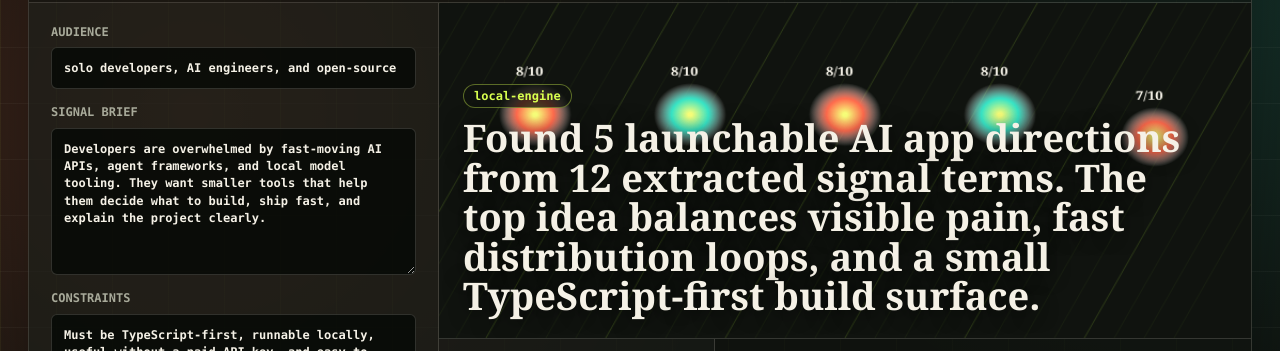
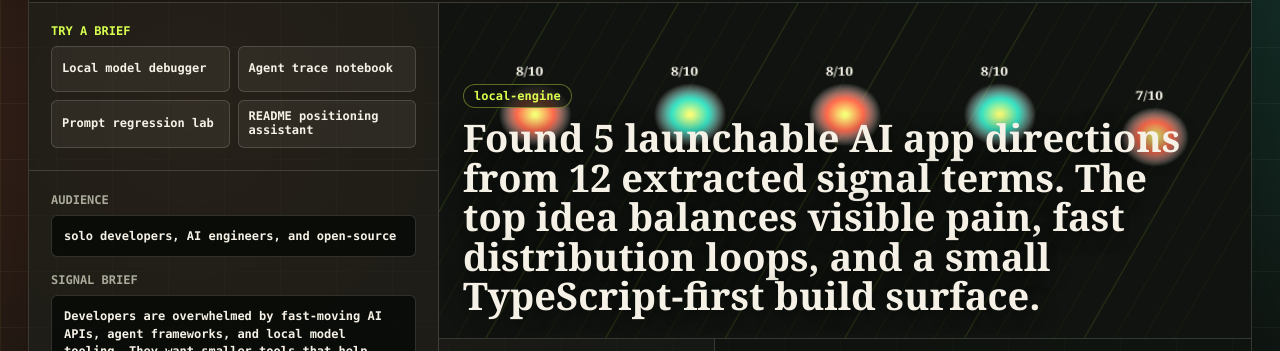
Before and after one commit to dhb118/opentop, a website built with Vite: page index.html in a window 1280 px wide. Shown: the part 177-528 px from the top of the page. Built offline with nearby package versions, Linux system fonts and the light colour scheme.

Commit message:
Improve launch readiness

```diff
--- a/index.html
+++ b/index.html
@@ -7,6 +7,13 @@
       name="description"
       content="OpenTop turns noisy AI market signals into ranked app ideas, launch plans, and open-source positioning."
     />
+    <meta property="og:title" content="OpenTop - AI Opportunity Radar" />
+    <meta
+      property="og:description"
+      content="Turn messy AI trend signals into ranked, GitHub-ready app ideas with local mode, model providers, and launch plans."
+    />
+    <meta property="og:image" content="https://dhb118.github.io/opentop/opentop-social.svg" />
+    <meta name="twitter:card" content="summary_large_image" />
     <title>OpenTop - AI Opportunity Radar</title>
   </head>
   <body>
--- a/src/main.ts
+++ b/src/main.ts
@@ -2,6 +2,7 @@
 import { analyzeOpportunity } from "./aiClient";
 import type { AnalysisResult, OpportunityInput, ProviderSettings } from "./domain";
 import { analyzeLocally } from "./opportunityEngine";
+import { sampleBriefs } from "./sampleBriefs";
 import { loadInput, loadSettings, saveInput, saveSettings } from "./storage";
 
 const appRoot = requireAppRoot();
@@ -32,6 +33,21 @@
 
         <div class="layout">
           <aside class="control-panel">
+            <section class="sample-strip" aria-label="Sample opportunity briefs">
+              <p class="eyebrow">Try a brief</p>
+              <div class="sample-grid">
+                ${sampleBriefs
+                  .map(
+                    (brief) => `
+                      <button class="sample-button" data-sample="${brief.id}" type="button">
+                        ${escapeHtml(brief.title)}
+                      </button>
+                    `
+                  )
+                  .join("")}
+              </div>
+            </section>
+
             <form id="briefForm">
               <label>
                 Audience
@@ -138,6 +154,18 @@
     button.addEventListener("click", () => {
       selectedId = button.dataset.select ?? selectedId;
       render();
+    });
+  });
+
+  document.querySelectorAll<HTMLButtonElement>("[data-sample]").forEach((button) => {
+    button.addEventListener("click", () => {
+      const sample = sampleBriefs.find((brief) => brief.id === button.dataset.sample);
+      if (!sample) {
+        return;
+      }
+      currentInput = sample.input;
+      saveInput(currentInput);
+      void runAnalysis();
     });
   });
 
--- /dev/null
+++ b/src/sampleBriefs.ts
@@ -0,0 +1,66 @@
+import type { OpportunityInput } from "./domain";
+
+export interface SampleBrief {
+  id: string;
+  title: string;
+  input: OpportunityInput;
+}
+
+export const sampleBriefs: SampleBrief[] = [
+  {
+    id: "local-model-debugger",
+    title: "Local model debugger",
+    input: {
+      audience: "developers building with Ollama, llama.cpp, and local model wrappers",
+      signal:
+        "Local AI stacks are powerful but difficult to debug. Developers need a small tool that captures prompt, model, parameters, latency, and output drift.",
+      constraints: "TypeScript, local-first, no cloud account, browser UI, exportable runs",
+      channels: "GitHub, Reddit r/LocalLLaMA, Hacker News, Discord communities",
+      pain: 9,
+      urgency: 8,
+      distribution: 8
+    }
+  },
+  {
+    id: "agent-trace-notebook",
+    title: "Agent trace notebook",
+    input: {
+      audience: "developers building AI agents and workflow automations",
+      signal:
+        "Agent failures are hard to explain because tool calls, intermediate state, retries, and model outputs are scattered across logs.",
+      constraints: "TypeScript, file-based storage, Markdown export, works with any framework",
+      channels: "GitHub, AI engineering newsletters, X/Twitter demos, framework Discords",
+      pain: 8,
+      urgency: 9,
+      distribution: 7
+    }
+  },
+  {
+    id: "prompt-regression-lab",
+    title: "Prompt regression lab",
+    input: {
+      audience: "product engineers shipping LLM features",
+      signal:
+        "Teams change prompts often but lack lightweight regression checks for important user scenarios, tone, refusal behavior, and JSON shape.",
+      constraints: "TypeScript, CLI plus web UI, supports OpenAI-compatible APIs and local mock mode",
+      channels: "GitHub, DevTools communities, Product Hunt, engineering blogs",
+      pain: 8,
+      urgency: 8,
+      distribution: 8
+    }
+  },
+  {
+    id: "readme-positioning-assistant",
+    title: "README positioning assistant",
+    input: {
+      audience: "open-source maintainers launching developer tools",
+      signal:
+        "Useful repositories get ignored when the README fails to explain the wedge, install path, screenshot, and first successful outcome in the first screen.",
+      constraints: "TypeScript, no backend, paste existing README, export patch suggestions",
+      channels: "GitHub, Hacker News, maintainer communities, launch newsletters",
+      pain: 7,
+      urgency: 7,
+      distribution: 9
+    }
+  }
+];
--- a/src/styles.css
+++ b/src/styles.css
@@ -141,8 +141,40 @@
 }
 
 #briefForm,
+.sample-strip,
 .settings {
   padding: 22px;
+}
+
+.sample-strip {
+  border-bottom: 1px solid var(--line);
+}
+
+.sample-grid {
+  display: grid;
+  grid-template-columns: repeat(2, minmax(0, 1fr));
+  gap: 8px;
+}
+
+.sample-button {
+  min-height: 46px;
+  padding: 9px 10px;
+  border: 1px solid var(--line);
+  border-radius: 6px;
+  background: rgba(245, 241, 230, 0.055);
+  color: var(--ink);
+  font: 700 12px/1.15 ui-monospace, SFMono-Regular, Consolas, monospace;
+  text-align: left;
+  transition:
+    transform 160ms ease,
+    border-color 160ms ease,
+    background 160ms ease;
+}
+
+.sample-button:hover {
+  transform: translateY(-1px);
+  border-color: rgba(216, 255, 79, 0.58);
+  background: rgba(216, 255, 79, 0.1);
 }
 
 .settings {
@@ -477,6 +509,7 @@
 @media (max-width: 560px) {
   .topbar,
   #briefForm,
+  .sample-strip,
   .settings,
   .detail-panel {
     padding: 18px;
--- /dev/null
+++ b/vite.config.ts
@@ -0,0 +1,5 @@
+import { defineConfig } from "vite";
+
+export default defineConfig({
+  base: "./"
+});
```
Also changed, not shown: docs/GITHUB_PUBLISH.md (+1 -1 lines), package.json (+8 -0 lines), .github/workflows/pages.yml (added), README.md, public/opentop-social.svg (added).
